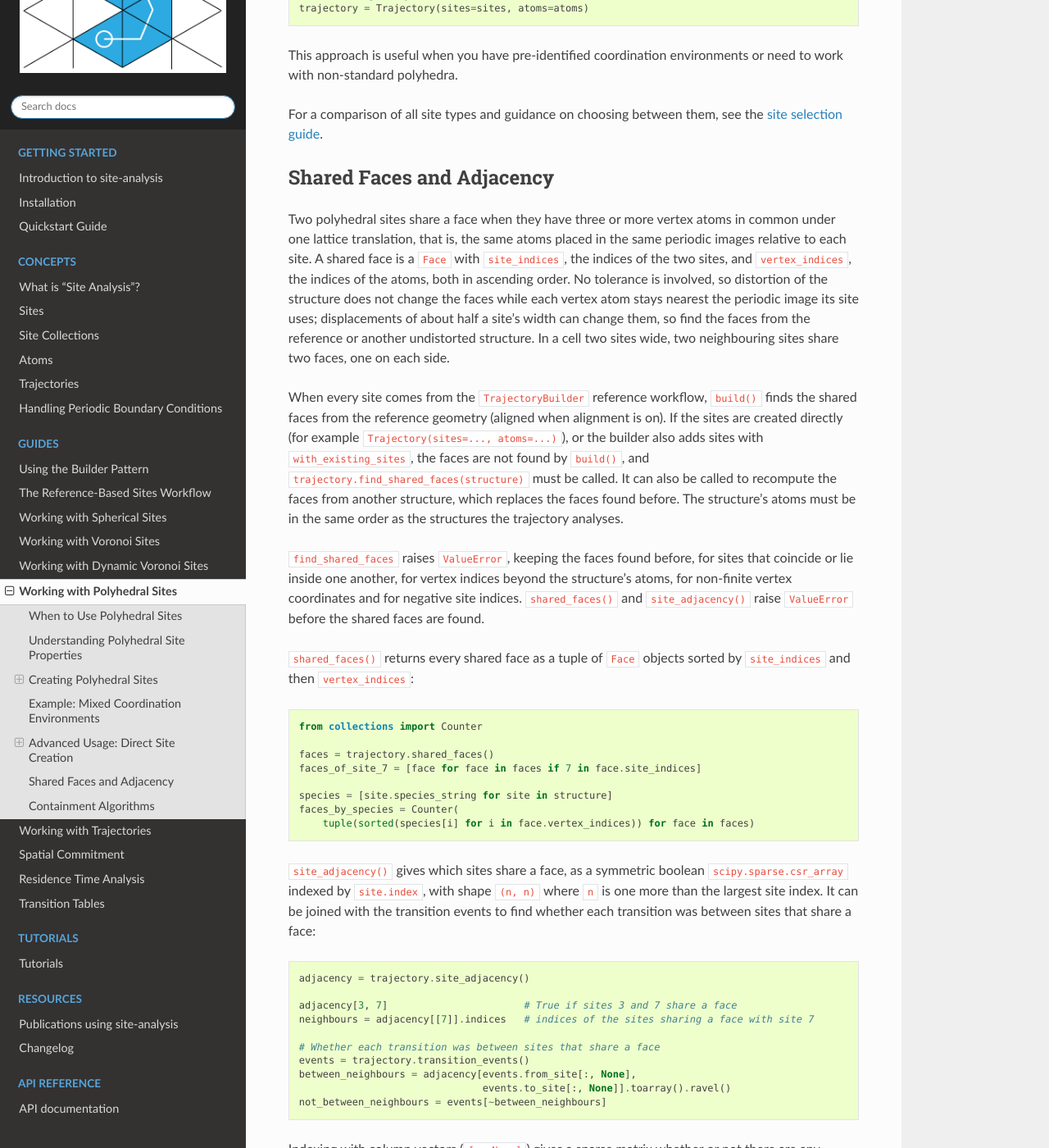
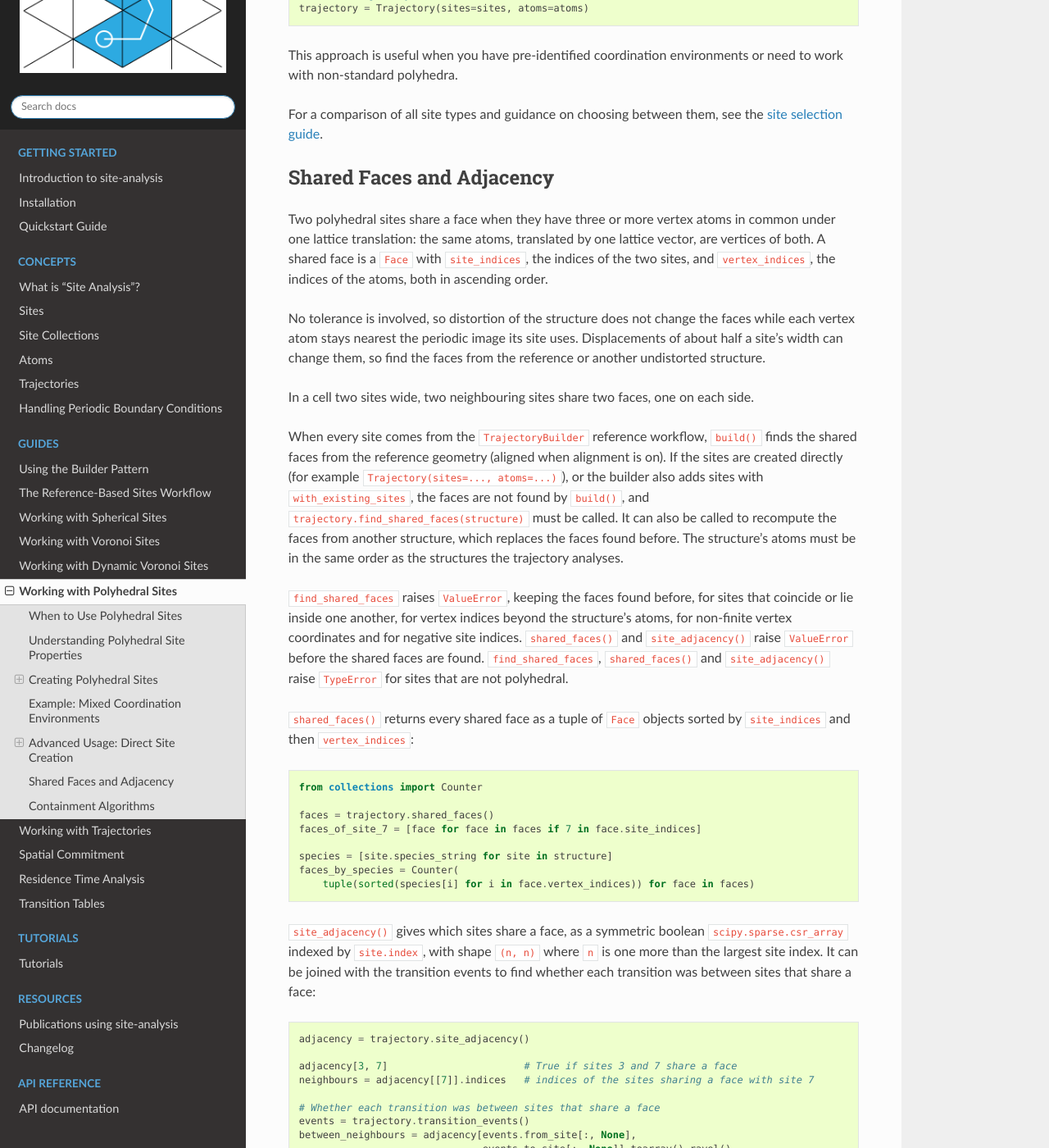
Before and after one commit to bjmorgan/site-analysis, a Sphinx documentation site: the page built from docs/source/guides/polyhedral_sites.md, in a window 1280 px wide and 1400 px high, scrolled down 3495 px. Shown: the whole window at 82% size. Built offline with Sphinx 7.4.7 and the Read the Docs theme 3.1.0, drawn with Linux system fonts in a browser that asks for light colours.

Commit message:
Tidy the shared faces guide and changelog

```diff
--- a/docs/source/guides/polyhedral_sites.md
+++ b/docs/source/guides/polyhedral_sites.md
@@ -172,11 +172,15 @@ For a comparison of all site types and guidance on choosing between them, see th
 
 ## Shared Faces and Adjacency
 
-Two polyhedral sites share a face when they have three or more vertex atoms in common under one lattice translation, that is, the same atoms placed in the same periodic images relative to each site. A shared face is a `Face` with `site_indices`, the indices of the two sites, and `vertex_indices`, the indices of the atoms, both in ascending order. No tolerance is involved, so distortion of the structure does not change the faces while each vertex atom stays nearest the periodic image its site uses; displacements of about half a site's width can change them, so find the faces from the reference or another undistorted structure. In a cell two sites wide, two neighbouring sites share two faces, one on each side.
+Two polyhedral sites share a face when they have three or more vertex atoms in common under one lattice translation: the same atoms, translated by one lattice vector, are vertices of both. A shared face is a `Face` with `site_indices`, the indices of the two sites, and `vertex_indices`, the indices of the atoms, both in ascending order.
+
+No tolerance is involved, so distortion of the structure does not change the faces while each vertex atom stays nearest the periodic image its site uses. Displacements of about half a site's width can change them, so find the faces from the reference or another undistorted structure.
+
+In a cell two sites wide, two neighbouring sites share two faces, one on each side.
 
 When every site comes from the `TrajectoryBuilder` reference workflow, `build()` finds the shared faces from the reference geometry (aligned when alignment is on). If the sites are created directly (for example `Trajectory(sites=..., atoms=...)`), or the builder also adds sites with `with_existing_sites`, the faces are not found by `build()`, and `trajectory.find_shared_faces(structure)` must be called. It can also be called to recompute the faces from another structure, which replaces the faces found before. The structure's atoms must be in the same order as the structures the trajectory analyses.
 
-`find_shared_faces` raises `ValueError`, keeping the faces found before, for sites that coincide or lie inside one another, for vertex indices beyond the structure's atoms, for non-finite vertex coordinates and for negative site indices. `shared_faces()` and `site_adjacency()` raise `ValueError` before the shared faces are found.
+`find_shared_faces` raises `ValueError`, keeping the faces found before, for sites that coincide or lie inside one another, for vertex indices beyond the structure's atoms, for non-finite vertex coordinates and for negative site indices. `shared_faces()` and `site_adjacency()` raise `ValueError` before the shared faces are found. `find_shared_faces`, `shared_faces()` and `site_adjacency()` raise `TypeError` for sites that are not polyhedral.
 
 `shared_faces()` returns every shared face as a tuple of `Face` objects sorted by `site_indices` and then `vertex_indices`:
 
```
Also changed, not shown: CHANGELOG.md (+1 -1 lines), 1 other file.
